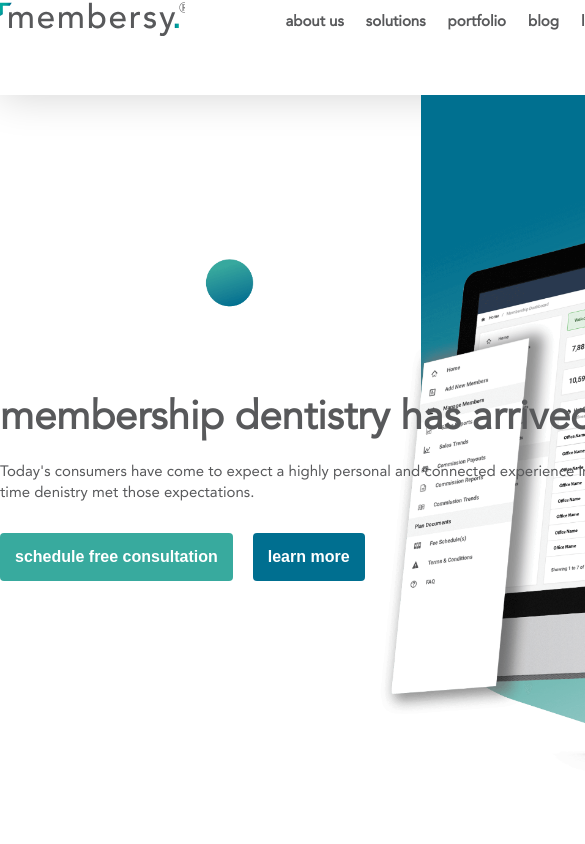
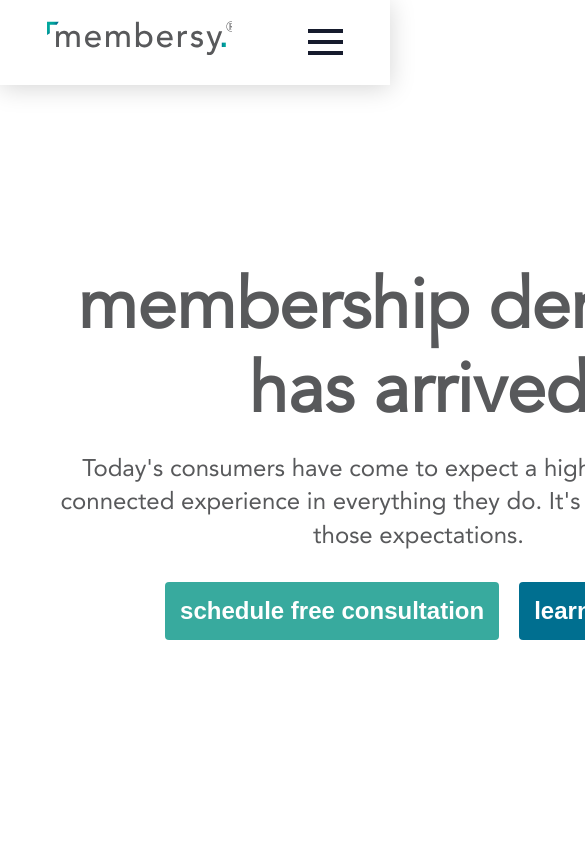
Before and after one commit to CodingGabe/membersy, a Gatsby site: page / in a window 390 px wide. Shown: the top 844 px of the page, 585 px wide, since content can reach past the window. Built offline with nearby package versions, Linux system fonts and the light colour scheme; Gatsby itself is replaced by a stand-in of ours.

Commit message:
add responsive navbar. was a doozy

```diff
--- a/gatsby-config.js
+++ b/gatsby-config.js
@@ -9,12 +9,6 @@
     },
   },
   plugins: [
-    `gatsby-plugin-netlify-cms`,
-    `gatsby-transformer-sharp`,
-    `gatsby-plugin-sharp`,
-    `gatsby-plugin-offline`,
-    `gatsby-plugin-react-helmet`,
-    `gatsby-plugin-sass`,
     {
       resolve: `gatsby-source-filesystem`,
       options: {
@@ -29,22 +23,21 @@
         name: `assets`,
       },
     },
-    // {
-    //   resolve: `gatsby-source-wordpress`,
-    //   options: {
-    //     // your WordPress source
-    //     baseUrl: `membersy.com`,
-    //     protocol: `https`,
-    //     // is it hosted on wordpress.com, or self-hosted?
-    //     hostingWPCOM: false,
-    //     // does your site use the Advanced Custom Fields Plugin?
-    //     useACF: false
-    //   }
-    // },
+    `gatsby-transformer-sharp`,
+    `gatsby-plugin-sharp`,
+    `gatsby-plugin-offline`,
+    `gatsby-plugin-react-helmet`,
+    `gatsby-plugin-sass`,
     {
       resolve: `gatsby-transformer-remark`,
       options: {
         plugins: [
+          {
+            resolve: `gatsby-remark-relative-images`,
+            options: {
+              name: 'assets'
+            }
+          },
           {
             resolve: `gatsby-remark-images`,
             options: {
@@ -64,6 +57,7 @@
         ],
       },
     },
+    `gatsby-plugin-netlify-cms`,
     // {
     //   resolve: `gatsby-plugin-google-analytics`,
     //   options: {
--- a/gatsby-node.js
+++ b/gatsby-node.js
@@ -1,5 +1,6 @@
 const path = require(`path`)
 const { createFilePath } = require(`gatsby-source-filesystem`)
+const { fmImagesToRelative } = require('gatsby-remark-relative-images');
 
 exports.createPages =  async ({ graphql, actions }) => {
   const { createPage } = actions
@@ -54,6 +55,7 @@
 exports.onCreateNode = ({ node, actions, getNode }) => {
   const { createNodeField } = actions
 
+  fmImagesToRelative(node);
   if (node.internal.type === `MarkdownRemark`) {
     const value = createFilePath({ node, getNode })
     createNodeField({
@@ -62,4 +64,5 @@
       value,
     })
   }
+
 }
--- a/package.json
+++ b/package.json
@@ -25,6 +25,7 @@
     "gatsby-plugin-sharp": "^2.3.4",
     "gatsby-remark-copy-linked-files": "^2.1.30",
     "gatsby-remark-images": "^3.1.32",
+    "gatsby-remark-relative-images": "^0.2.3",
     "gatsby-remark-responsive-iframe": "^2.2.27",
     "gatsby-remark-smartypants": "^2.1.16",
     "gatsby-source-filesystem": "^2.1.39",
@@ -35,7 +36,9 @@
     "node-sass": "^4.13.0",
     "react": "^16.8.0",
     "react-dom": "^16.8.0",
-    "react-helmet": "^5.2.1"
+    "react-helmet": "^5.2.1",
+    "react-spring": "^8.0.27",
+    "styled-components": "^4.4.1"
   },
   "devDependencies": {
     "prettier": "^1.19.1"
--- /dev/null
+++ b/src/components/BurgerMenu.js
@@ -0,0 +1,48 @@
+import React from "react"
+import styled from "styled-components"
+import "../styles/index.scss"
+
+const Burgermenu = props => {
+  return (
+    <Wrapper onClick={props.handleNavbar}>
+      <div className={props.navbarState ? "open" : ""}>
+        <span>&nbsp;</span>
+        <span>&nbsp;</span>
+        <span>&nbsp;</span>
+      </div>
+    </Wrapper>
+  )
+}
+
+export default Burgermenu
+
+const Wrapper = styled.div`
+  position: relative;
+  padding-top: 0.7rem;
+  cursor: pointer;
+  display: block;
+
+  & span {
+    background: #161B2D;
+    display: block;
+    position: relative;
+    width: 3.5rem;
+    height: 0.4rem;
+    margin-bottom: 0.7rem;
+    transition: all ease-in-out 0.2s;
+  }
+
+  .open span:nth-child(2) {
+    opacity: 0;
+  }
+
+  .open span:nth-child(3) {
+    transform: rotate(45deg);
+    top: -11px;
+  }
+
+  .open span:nth-child(1) {
+    transform: rotate(-45deg);
+    top: 11px;
+  }
+`
--- /dev/null
+++ b/src/components/CollapseMenu.js
@@ -0,0 +1,61 @@
+import React from 'react';
+import styled from 'styled-components';
+
+import { useSpring, animated } from 'react-spring';
+
+const CollapseMenu = (props) => {
+  const { open } = useSpring({ open: props.navbarState ? 0 : 1 });
+
+  if (props.navbarState === true) {
+    return (
+      <CollapseWrapper style={{
+        transform: open.interpolate({
+          range: [0, 0.2, 0.3, 1],
+          output: [0, -20, 0, -200],
+        }).interpolate(openValue => `translate3d(0, ${openValue}px, 0`),
+      }}
+      >
+        <NavLinks>
+          <li><a href="/" onClick={props.handleNavbar}>link n1</a></li>
+          <li><a href="/" onClick={props.handleNavbar}>link n2</a></li>
+          <li><a href="/" onClick={props.handleNavbar}>link n3</a></li>
+          <li><a href="/" onClick={props.handleNavbar}>link n4</a></li>
+        </NavLinks>
+      </CollapseWrapper>
+    );
+  }
+  return null;
+};
+
+export default CollapseMenu;
+
+const CollapseWrapper = styled(animated.div)`
+  background: #2d3436;
+  position: fixed;
+  top: 4.5rem;
+  left: 0;
+  right: 0;
+`;
+
+const NavLinks = styled.ul`
+  list-style-type: none;
+  padding: 2rem 1rem 2rem 2rem;
+
+  & li {
+    transition: all 300ms linear 0s;
+  }
+
+  & a {
+    font-size: 1.4rem;
+    line-height: 2;
+    color: #dfe6e9;
+    text-transform: uppercase;
+    text-decoration: none;
+    cursor: pointer;
+
+    &:hover {
+      color: #fdcb6e;
+      border-bottom: 1px solid #fdcb6e;
+    }
+  }
+`;
--- a/src/components/Header.js
+++ b/src/components/Header.js
@@ -1,17 +1,29 @@
-import React from "react"
-import Link from "gatsby-link"
+import React, { Component } from "react"
 import "../styles/index.scss"
-import Layout from "./Layout"
+import Navbar from "./Navbar"
 import Helmet from "react-helmet"
-import Logos from '../logos/logo-primary.svg'
 
-const Header = () => (
+class Header extends Component {
+  state = {
+    navbarOpen: false
+  }
+
+  handleNavbar = () => {
+    this.setState({ navbarOpen: !this.state.navbarOpen });
+  }
+
+  render() {
+    return (
+      <>
       <header>
         <Helmet>
           {/* Optimized by Gabe Amaya utilizing React Helmet and Gatsby */}
           <meta content="IE=edge,chrome=1" http-equiv="X-UA-Compatible" />
           <meta content-type="text/html" charset="utf-8" />
-      <meta content="width=device-width initial-scale=1.0" name="viewport" />
+          <meta
+            content="width=device-width initial-scale=1.0"
+            name="viewport"
+          />
           <meta
             content="Membersy is a digital health company that provides dentists with thoughtfully designed dental membership programs to make dental care more approachable."
             name="Description"
@@ -19,7 +31,10 @@
           <meta content="NOODP" name="googlebot" />
           <meta property="og:url" content="https://membersy.com/" />
           <meta property="og:type" content="website" />
-      <meta property="og:title" content="membersy | a membership experience" />
+          <meta
+            property="og:title"
+            content="membersy | a membership experience"
+          />
           <meta property="og:image" content="" />
           <meta
             property="og:description"
@@ -29,7 +44,10 @@
           <meta property="og:image:height" content="325" />
           <meta name="twitter:card" content="summary_large_image" />
           <meta property="twitter:creator" content="@membersy" />
-      <meta property="twitter:title" content="membersy | a membership experience" />
+          <meta
+            property="twitter:title"
+            content="membersy | a membership experience"
+          />
           <meta property="twitter:image" content="" />
           <meta property="twitter:image:alt" content="" />
           <meta
@@ -38,32 +56,24 @@
           />
           <script src="https://code.iconify.design/1/1.0.3/iconify.min.js"></script>
         </Helmet>
-    <Layout>
-      <Link to="/" className="nav_link">
-        <img src={Logos} alt="Membersy Logo" width="185px" />
-      </Link>
-      <nav>
-        <Link to="/about/" className="nav_link">
-          about us
-        </Link>
-        <Link to="/solutions/" className="nav_link">
-          solutions
-        </Link>
-        <Link to="/portfolio/" className="nav_link">
-          portfolio
-        </Link>
-        <Link to="/blog/" className="nav_link">
-          blog
-        </Link>
-        <Link to="/login" className="nav_link">
-          login
-        </Link>
-        <Link to="/demo" className="membersy_btn">
-          request demo
-        </Link>
-      </nav>
-    </Layout>
+        <Navbar
+          navbarState={this.state.navbarOpen}
+          handleNavbar={this.handleNavbar}
+        />
       </header>
+
+      </>
     )
+  }
+}
+
+// const Header = () => (
+//   <header>
+
+//     <Layout>
+
+//     </Layout>
+//   </header>
+// )
 
 export default Header
--- a/src/components/Main.js
+++ b/src/components/Main.js
@@ -154,11 +154,11 @@
       <div className="container">
         <div className="membersy_grid--wrapper">
           <div className="membersy_grid--item">
-          <img src="https://gdurl.com/f_1x" alt="dashboard-mockup" className="img_fluid img_absolute" />
-          {/* <Img
+            <Img
+              className="gatsby_image"
               fluid={data.image.childImageSharp.fluid}
               alt="dashboard mockup"
-            /> */}
+            />
           </div>
           <div className="membersy_grid--item">
 
--- /dev/null
+++ b/src/components/Navbar.js
@@ -0,0 +1,95 @@
+import React from "react"
+import styled from "styled-components"
+import { useSpring, animated, config } from "react-spring"
+import Link from "gatsby-link"
+import Logos from "../logos/logo-primary.svg"
+
+import BurgerMenu from "./BurgerMenu"
+import CollapseMenu from "./CollapseMenu"
+
+const Navbar = props => {
+  const barAnimation = useSpring({
+    from: { transform: "translate3d(0, -10rem, 0)" },
+    transform: "translate3d(0, 0, 0)",
+  })
+
+  const linkAnimation = useSpring({
+    from: { transform: "translate3d(0, 30px, 0)", opacity: 0 },
+    to: { transform: "translate3d(0, 0, 0)", opacity: 1 },
+    delay: 800,
+    config: config.wobbly,
+  })
+
+  return (
+    <>
+      <NavBar style={barAnimation}>
+          <Link to="/" className="nav_link">
+            <img src={Logos} alt="Membersy Logo" width="185px" />
+          </Link>
+          <NavLinks style={linkAnimation}>
+            <Link to="/about/" className="nav_link">
+              about us
+            </Link>
+            <Link to="/solutions/" className="nav_link">
+              solutions
+            </Link>
+            <Link to="/portfolio/" className="nav_link">
+              portfolio
+            </Link>
+            <Link to="/blog/" className="nav_link">
+              blog
+            </Link>
+            <Link to="/login" className="nav_link">
+              login
+            </Link>
+            <Link to="/demo" className="membersy_btn">
+              request demo
+            </Link>
+          </NavLinks>
+
+          <BurgerWrapper>
+            <BurgerMenu
+              navbarState={props.navbarState}
+              handleNavbar={props.handleNavbar}
+            />
+          </BurgerWrapper>
+      </NavBar>
+      <CollapseMenu
+        navbarState={props.navbarState}
+        handleNavbar={props.handleNavbar}
+      />
+    </>
+  )
+}
+
+export default Navbar
+
+const NavBar = styled(animated.nav)`
+  position: fixed;
+  width: 100%;
+  top: 0;
+  left: 0;
+  background: #fff;
+  z-index: 1;
+  padding: 2rem;
+  box-shadow: 0 3px 24px rgba(0,0,0,.17);
+`
+
+const NavLinks = styled(animated.ul)`
+  justify-self: end;
+  list-style-type: none;
+  margin: auto 0;
+
+    @media (max-width: 768px) {
+      display: none;
+    }
+  }
+`
+
+const BurgerWrapper = styled.div`
+  margin: auto 0;
+
+  @media (min-width: 769px) {
+    display: none;
+  }
+`
--- a/src/pages/blog.js
+++ b/src/pages/blog.js
@@ -38,7 +38,7 @@
                       <small>{node.frontmatter.date}</small>
                     </div>
                     <div className="membersy_grid--item blog_img">
-                      <img src={node.frontmatter.thumbnail} alt="featured" />
+                      <img src={node.frontmatter.thumbnail} />
                     </div>
                   </div>
                 </div>
--- a/src/styles/_buttons.scss
+++ b/src/styles/_buttons.scss
@@ -15,7 +15,7 @@
     transition: all .2s ease-in-out;
     color: $color_white;
     text-decoration: none;
-    font-size: 16px;
+    font-size: 1.6rem;
     font-weight: $bold;
     &:hover {
         cursor: pointer;
@@ -26,8 +26,14 @@
     a {
         color: $color_white;
         text-decoration: none;
-        font-size: 16px;
+        font-size: 1.6rem;
         font-weight: $bold;
+        @media(max-width: 600px) {
+            font-size: 2.4rem;
+        }
+    }
+    @media (max-width: 600px) {
+        font-size: 2.4rem;
     }
 }
 
--- a/src/styles/_main.scss
+++ b/src/styles/_main.scss
@@ -108,7 +108,7 @@
         "header"
         "main"
         "footer";
-    grid-template-rows: 95px auto auto;
+    grid-template-rows: auto auto auto;
 }
 
 section {
@@ -171,6 +171,8 @@
 .container {
     max-width: 1016px;
     margin: 0 auto;
+    padding-right: $baseline * 2;
+    padding-left: $baseline * 2;
     @media (min-width: 480px) {
         padding: $baseline * 2;
     }
@@ -214,16 +216,21 @@
     background: url('../../content/assets/membersy-hero.png') no-repeat center;
     background-size: cover;
     height: calc(100vh - 60px);
+    margin-top: 6rem;
+    @media (max-width: 600px) {
+        background: none;
+        text-align: center;
+    }
 }
 
 section.software {
     position: relative;
-    img {
+    .gatsby_image {
         position: absolute;
-        top: 0;
-        left: 5%;
-        max-width: 600px;
+        top: -10%;
+        left: -20%;
     }
+    padding-bottom: 2rem;
 }
 
 section.support {
--- a/src/styles/_typography.scss
+++ b/src/styles/_typography.scss
@@ -27,6 +27,9 @@
     h1,h2,h3,h4 {
         font-family: $font_heading;
     }
+    @media (max-width: 600px) {
+        font-size: 2.4rem;
+    }
 }
 
 h1,h2,h3,h4,p {
@@ -45,6 +48,9 @@
 .membersy_heading {
     font-size: 4rem;
     line-height: 1.2;
+    @media (max-width: 600px) {
+        font-size: 7rem;
+    }
 }
 
 .membersy_subheading {
```
Also changed, not shown: 1 other file. Lines whose indentation alone changed are shown as unchanged.
